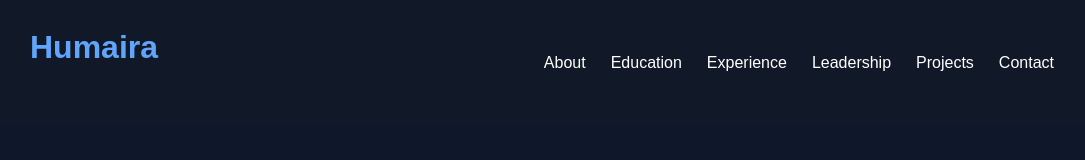
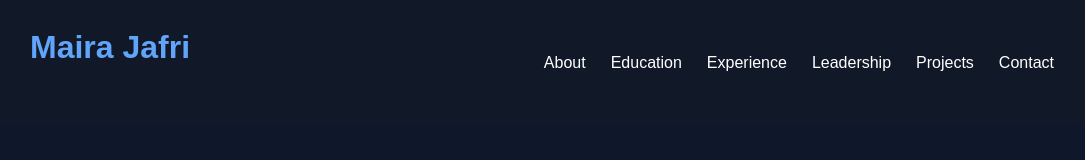
Before and after one commit to hierriri/maira-portfolio, a plain HTML site: page index.html in a window 1280 px wide. Shown: the top 160 px of the page, without its empty margins (98-1183 px from the left). Drawn offline with Linux system fonts and the light colour scheme.

Commit message:
Update index.html

```diff
--- a/index.html
+++ b/index.html
@@ -14,7 +14,7 @@
 <body>
 
 <nav>
-    <h2>Humaira</h2>
+    <h2>Maira Jafri</h2>
 
     <ul>
         <li><a href="#about">About</a></li>
```
